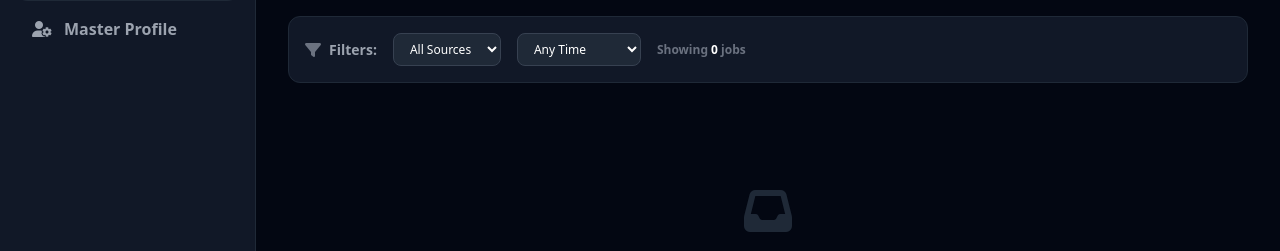
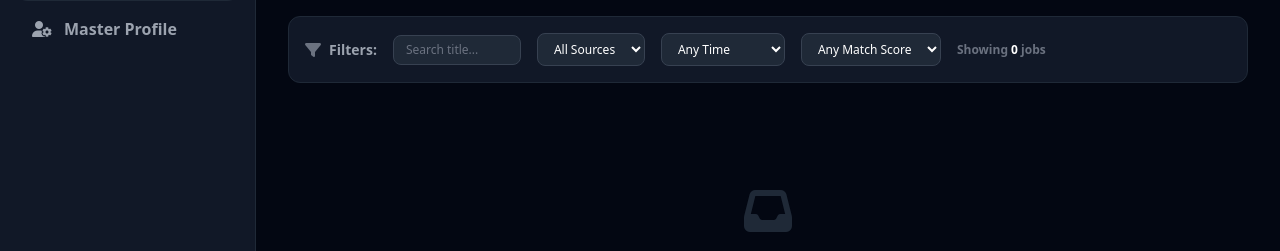
Before and after one commit to Fauxx/jobflow, a Python web app: template templates/dashboard.html in a window 1280 px wide. Shown: the part 176-427 px from the top of the page. Run offline with Jinja, Linux system fonts and the light colour scheme; the template is opened without the code that fills it, so the values that code supplies are empty; some libraries are stand-ins or nearby versions.

Commit message:
UI: Add keyword search to Filter Bar and enable Match Scores on the Approved tab

```diff
--- a/templates/dashboard.html
+++ b/templates/dashboard.html
@@ -89,6 +89,10 @@
                 <span class="text-sm font-bold text-gray-400">Filters:</span>
             </div>
 
+            <div class="flex items-center">
+                <input type="text" id="filter-keyword" placeholder="Search title..." oninput="applyFilters()" class="bg-gray-800 border border-gray-700 text-white text-xs rounded-lg px-3 py-1.5 focus:outline-none focus:border-blue-500 w-32 placeholder-gray-500">
+            </div>
+
             <div class="flex items-center space-x-2">
                 <select id="filter-source" onchange="applyFilters()" class="bg-gray-800 border border-gray-700 text-white text-xs rounded-lg px-3 py-1.5 focus:outline-none focus:border-blue-500">
                     <option value="all">All Sources</option>
@@ -106,7 +110,6 @@
                 </select>
             </div>
 
-            {% if current_status == 'NEW' %}
             <div class="flex items-center space-x-2">
                 <select id="filter-score" onchange="applyFilters()" class="bg-gray-800 border border-gray-700 text-white text-xs rounded-lg px-3 py-1.5 focus:outline-none focus:border-blue-500">
                     <option value="0">Any Match Score</option>
@@ -115,7 +118,6 @@
                     <option value="90">> 90% Match</option>
                 </select>
             </div>
-            {% endif %}
 
             <div class="ml-auto flex items-center space-x-4">
                 <div class="text-xs text-gray-500 font-bold">
@@ -135,7 +137,8 @@
                  id="job-card-{{ job.id }}"
                  data-source="{{ job.source|lower }}"
                  data-date="{{ job.date_posted.isoformat() if job.date_posted else '' }}"
-                 data-score="{{ job.match_score|default(0) }}">
+                 data-score="{{ job.match_score|default(0) }}"
+                 data-title="{{ job.title|lower }}">
                 <div class="flex justify-between items-start mb-3">
                     <div class="text-xs font-bold px-2 py-1 bg-gray-800 rounded text-gray-400 uppercase tracking-wider flex items-center">
                         {% if 'linkedin' in job.source.lower() %}<i class="fa-brands fa-linkedin text-blue-500 mr-1.5"></i>
@@ -151,7 +154,7 @@
 
                 <div class="flex justify-between items-start mb-1 gap-2">
                     <h3 class="text-lg font-bold text-white leading-tight line-clamp-2" title="{{ job.title }}">{{ job.title }}</h3>
-                    {% if current_status == 'NEW' and job.match_score is defined %}
+                    {% if job.match_score is defined and job.match_score > 0 %}
                         {% if job.match_score >= 50 %}
                         <span class="bg-indigo-900/80 text-indigo-300 text-[10px] font-bold px-2 py-0.5 rounded-full whitespace-nowrap border border-indigo-700">Top Match {{ job.match_score }}%</span>
                         {% elif job.match_score >= 20 %}
@@ -338,6 +341,7 @@
         }
 
         function applyFilters() {
+            const keywordFilter = document.getElementById('filter-keyword') ? document.getElementById('filter-keyword').value.toLowerCase().trim() : '';
             const sourceFilter = document.getElementById('filter-source').value;
             const dateFilter = document.getElementById('filter-date').value;
             const scoreFilter = document.getElementById('filter-score') ? parseInt(document.getElementById('filter-score').value) : 0;
@@ -346,11 +350,17 @@
             let visibleCount = 0;
 
             document.querySelectorAll('.job-card-item').forEach(card => {
+                const title = card.getAttribute('data-title');
                 const source = card.getAttribute('data-source');
                 const dateStr = card.getAttribute('data-date');
                 const score = parseInt(card.getAttribute('data-score') || 0);
 
                 let show = true;
+
+                // Filter by Keyword
+                if (keywordFilter && !title.includes(keywordFilter)) {
+                    show = false;
+                }
 
                 // Filter by Source
                 if (sourceFilter !== 'all' && !source.includes(sourceFilter)) {
```
Also changed, not shown: src/routers/dashboard.py (+31 -33 lines).
